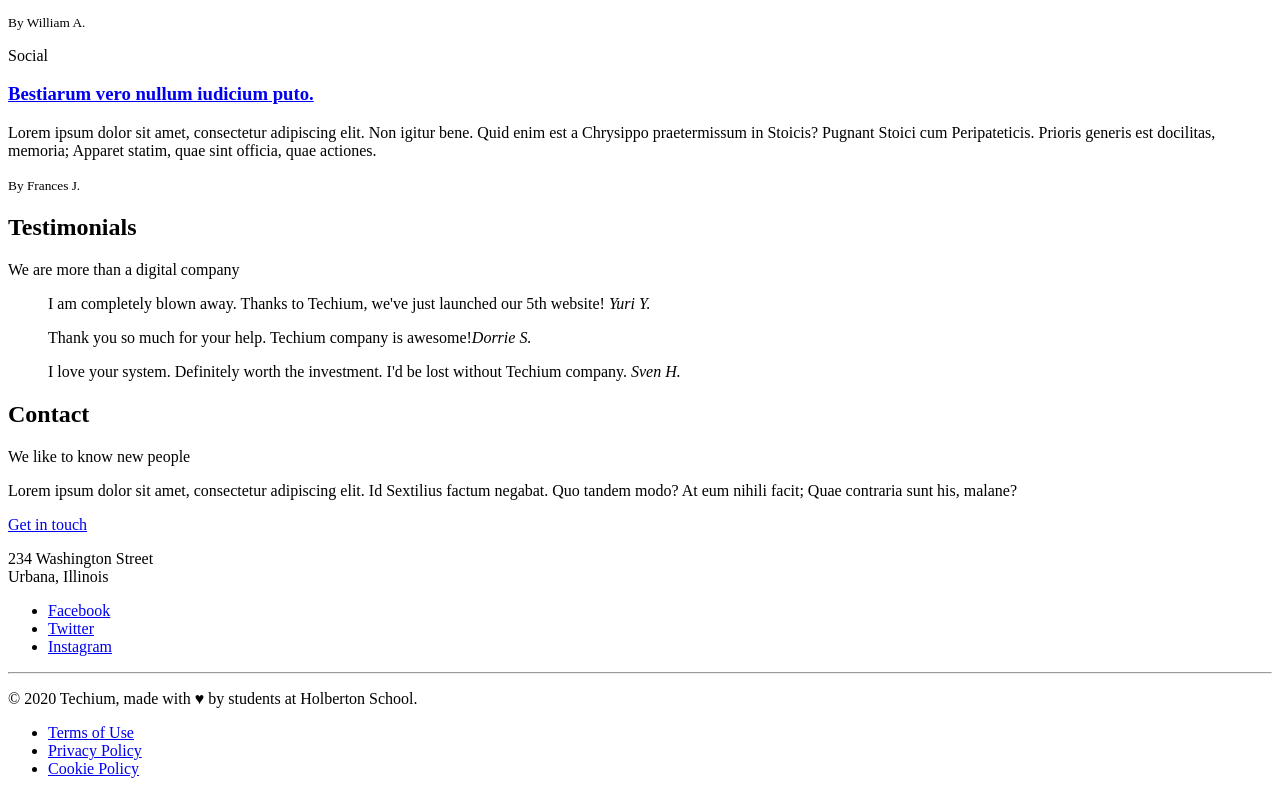
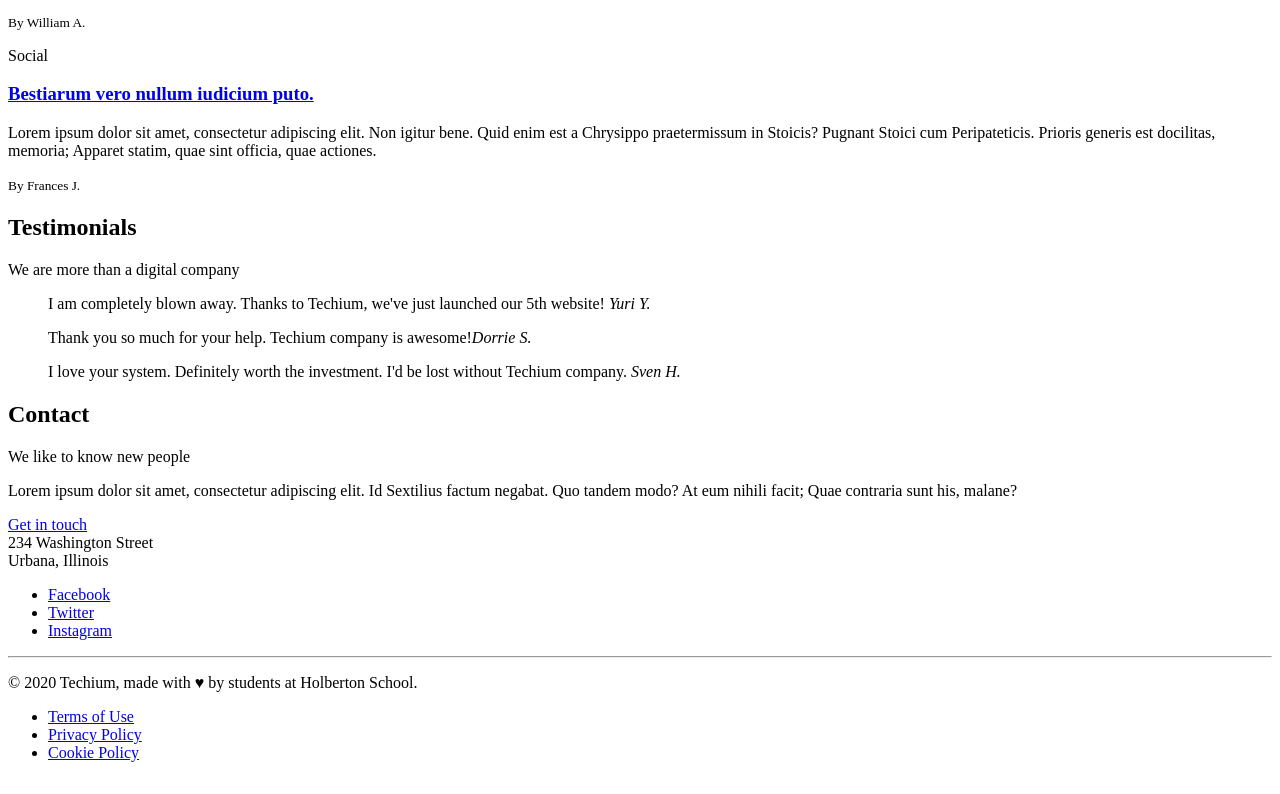
Before and after one commit to mathpvx/holbertonschool-web_front_end, a plain HTML site: page html_advanced/31-index.html in a window 1280 px wide. Shown: the part 1583-2377 px from the top of the page. Drawn offline with Linux system fonts and the light colour scheme.

Commit message:
removed p tag

```diff
--- a/html_advanced/31-index.html
+++ b/html_advanced/31-index.html
@@ -211,7 +211,7 @@
 
 	<!-- Footer -->
 	<footer>
-		<p>234 Washington Street<br> Urbana, Illinois</p>
+		234 Washington Street<br> Urbana, Illinois
 		<div>
 			<ul>
 				<li><a href="https://www.facebook.com/HolbertonSchool/">Facebook</a></li>
```
